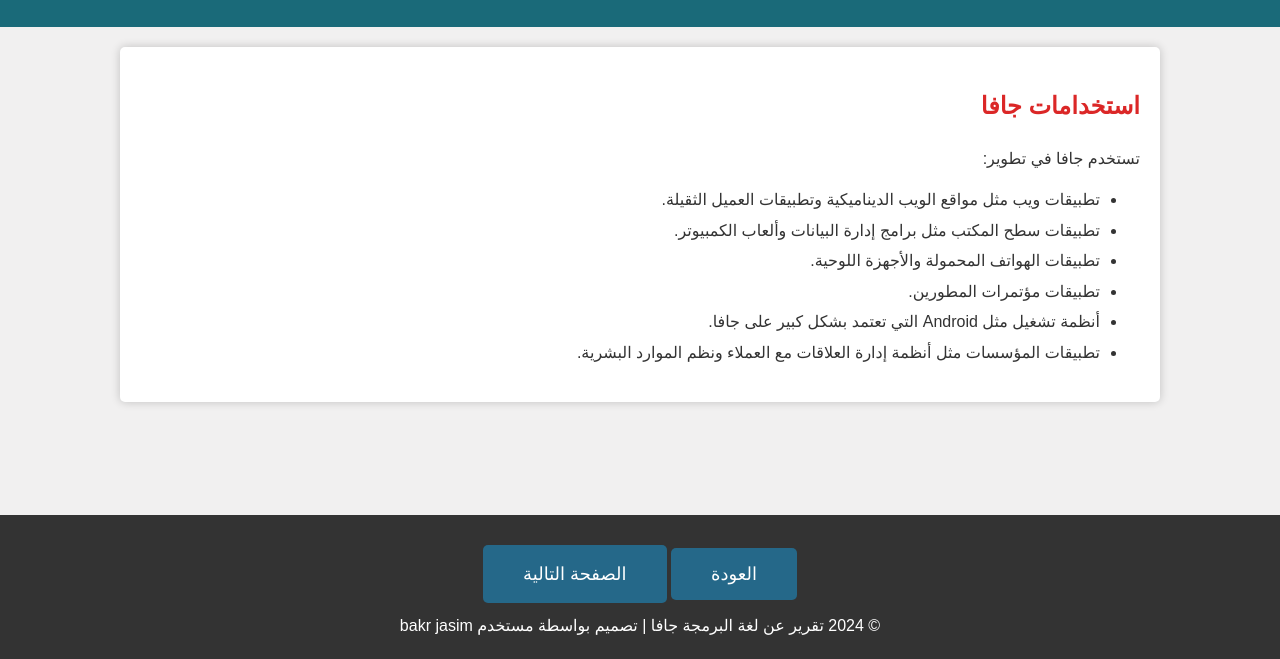
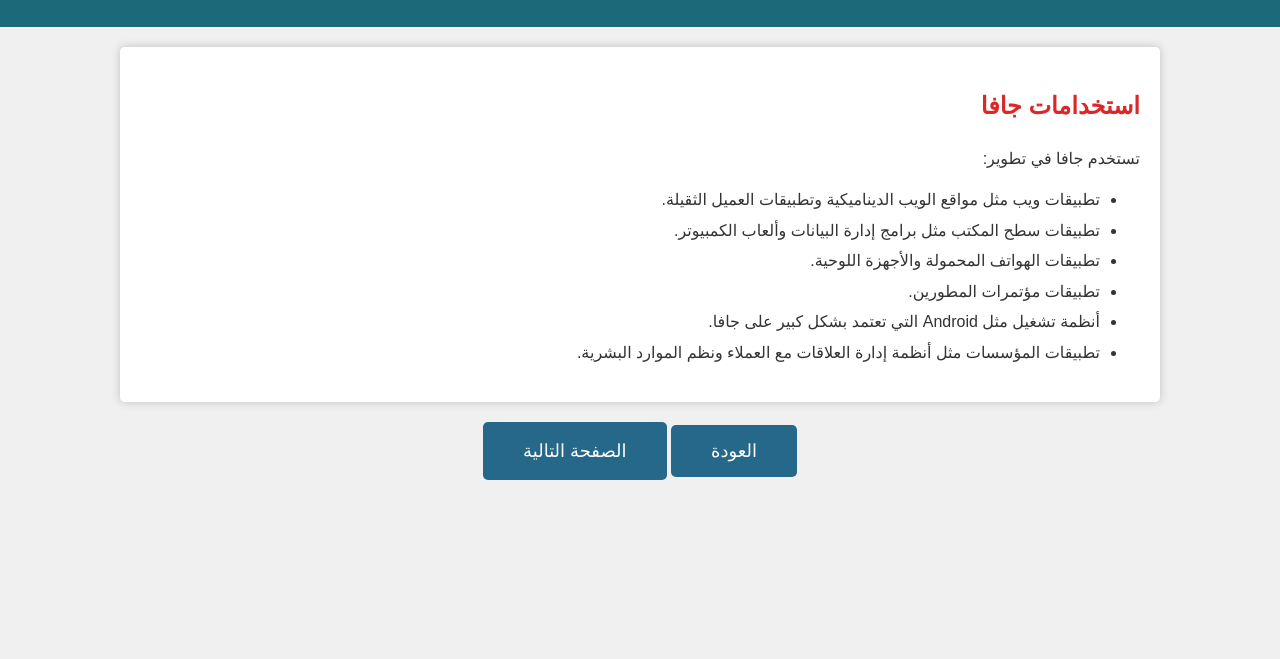
Before and after one commit to PPFFP/jv, a plain HTML site: page 3.html in a window 1280 px wide. Shown: the part 141-800 px from the top of the page. Drawn offline with Linux system fonts and the light colour scheme.

Commit message:
Update 3.html

```diff
--- a/3.html
+++ b/3.html
@@ -106,14 +106,14 @@ q<!DOCTYPE html>
         <li>تطبيقات المؤسسات مثل أنظمة إدارة العلاقات مع العملاء ونظم الموارد البشرية.</li>
     </ul>
     </div>
-    <footer>
+
     <div class="button-container">
         <button onclick="window.history.back()">العودة</button>
         <a href="4.html" class="button">الصفحة التالية</a>
     </div>
 
 
-        <p>© 2024 تقرير عن لغة البرمجة جافا | تصميم بواسطة مستخدم bakr jasim</p>
-    </footer>
+
+
 </body>
 </html>
```
